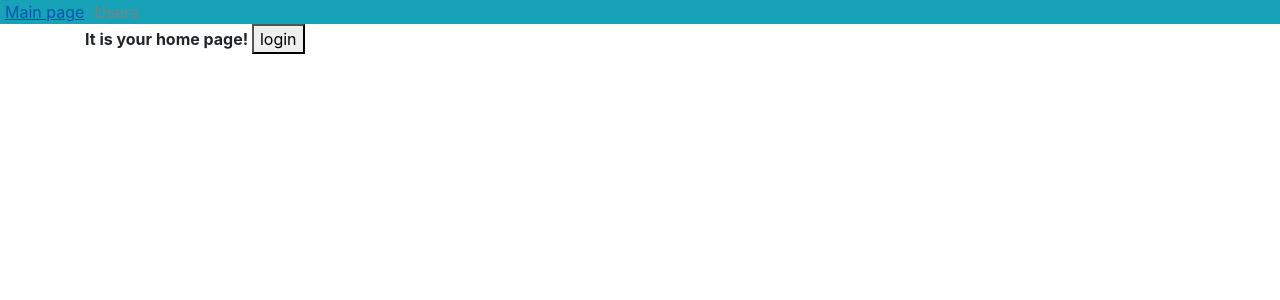
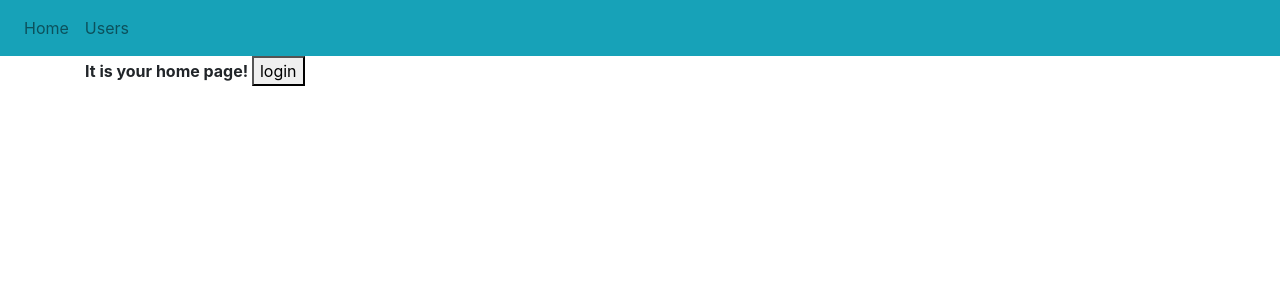
Before and after one commit to akopylov86/testTask_UsersList_withAuth, a React (Create React App) app: page / in a window 1280 px wide. Shown: the top 300 px of the page. Built offline with nearby package versions, Linux system fonts and the light colour scheme; what react-router-redux would draw is missing.

Commit message:
Menu view, empty filter added

```diff
--- a/src/components/Menu.js
+++ b/src/components/Menu.js
@@ -4,13 +4,20 @@ import {connect} from "react-redux";
 import {LOGOUT} from "../constatns/actionsList";
 
 const Menu = () => {
+
     return (
-        <div className='menu bg-info'>
-            <Link to="/">Main page</Link>
-            <Link to="/users">Users</Link>
-        </div>
-
-
+        <nav className="navbar navbar-expand-lg navbar-light bg-info">
+            <div className="collapse navbar-collapse" id="navbarNav">
+                <ul className="navbar-nav">
+                    <li className="nav-item ">
+                        <Link className="nav-link" to="/">Home</Link>
+                    </li>
+                    <li className="nav-item">
+                        <Link className="nav-link" to="/users">Users</Link>
+                    </li>
+                </ul>
+            </div>
+        </nav>
     )
 }
 
--- a/src/components/User.js
+++ b/src/components/User.js
@@ -53,7 +53,6 @@ const User = ({ currentUser }) => {
                             <td>Coordinates</td>
                             <td><a href={`https://www.latlong.net/c/?lat=${currentUser.location.coordinates.latitude}&long=${currentUser.location.coordinates.longitude}`} >Open coordinates</a></td>
                         </tr>
-
                         </tbody>
                     </table>
                 </div>
--- a/src/components/UserLine.js
+++ b/src/components/UserLine.js
@@ -2,9 +2,15 @@ import React from 'react';
 import {Link} from "react-router-dom";
 
 const UsersLine = ({user}) => {
+    const emptyUser = user === undefined;
     return(
-
         <div className='container'>
+            { emptyUser
+            ?
+                <div className="row border">
+                    <div className='col-12' >Users list is empty</div>
+                </div>
+            :
                 <div className="row border">
                     <div className='col-1' ><img src={user.picture.thumbnail} className="rounded" alt=""/></div>
                     <div className='col-1' >{user.name.title}</div>
@@ -14,9 +20,9 @@ const UsersLine = ({user}) => {
                     <div className='col-4' >{user.email}</div>
                     <div className="col-1"><Link to={`/user/${user.login.uuid}`}>Details</Link></div>
                 </div>
+            }
         </div>
     )
-
 }
 
 export default UsersLine;
--- a/src/components/UsersList.js
+++ b/src/components/UsersList.js
@@ -5,13 +5,18 @@ import {connect} from "react-redux";
 import {ASC} from "../constatns/sortTypes";
 
 const UsersList = ({usersListData}) => {
+    const dataIsEmpty = usersListData.length === 0;
 
     return(
         <div>
-            {/*<div>Users list</div>*/}
-            <div className="table">
-                {usersListData.map( user => (<UserLine key={user.email} user={user} />) ) }
-            </div>
+            {dataIsEmpty
+                ? <div className="table">
+                    <UserLine />
+                  </div>
+                : <div className="table">
+                    {usersListData.map( user => (<UserLine key={user.email} user={user} />) ) }
+                  </div>
+            }
         </div>
     )
 
```
Lines whose indentation alone changed are shown as unchanged.
